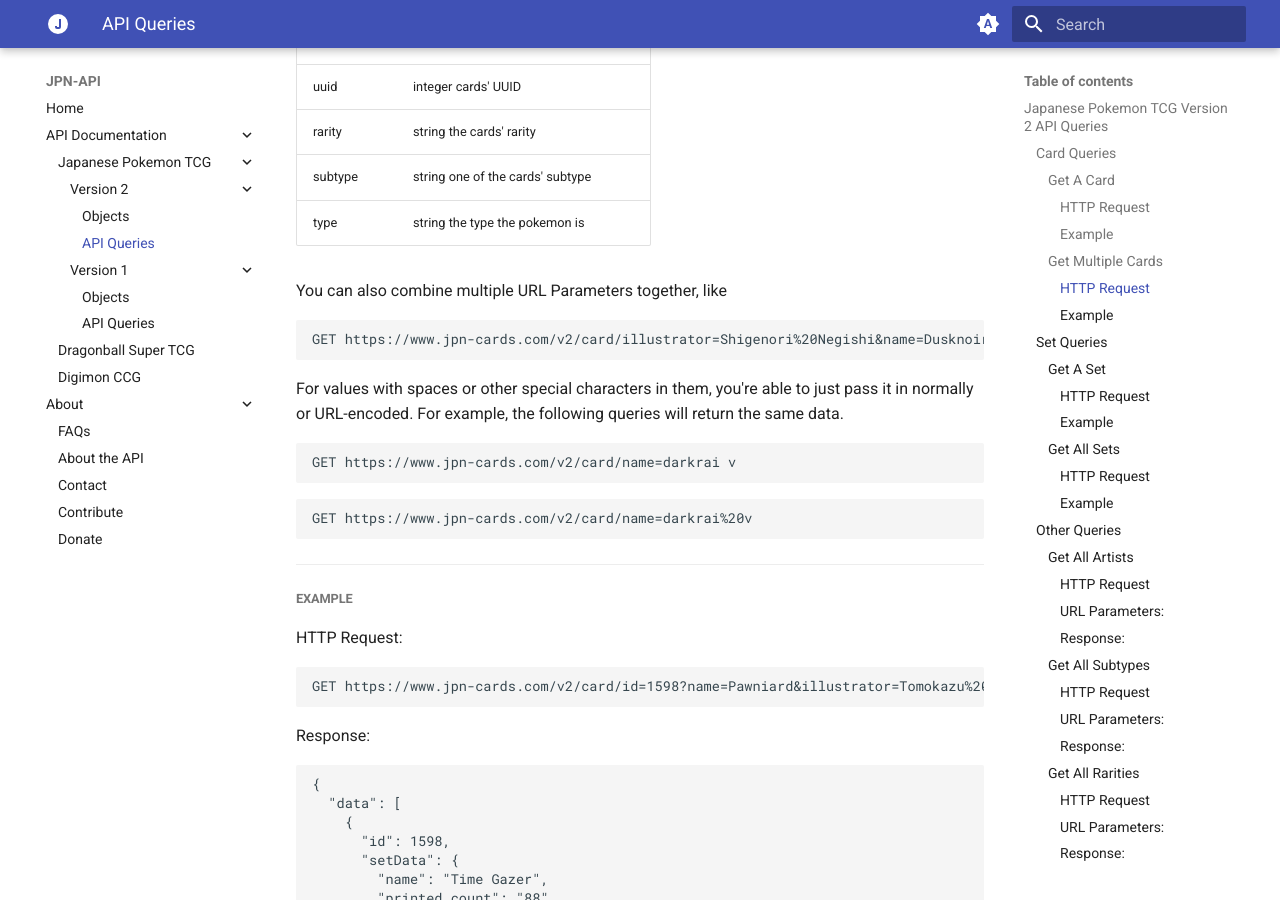
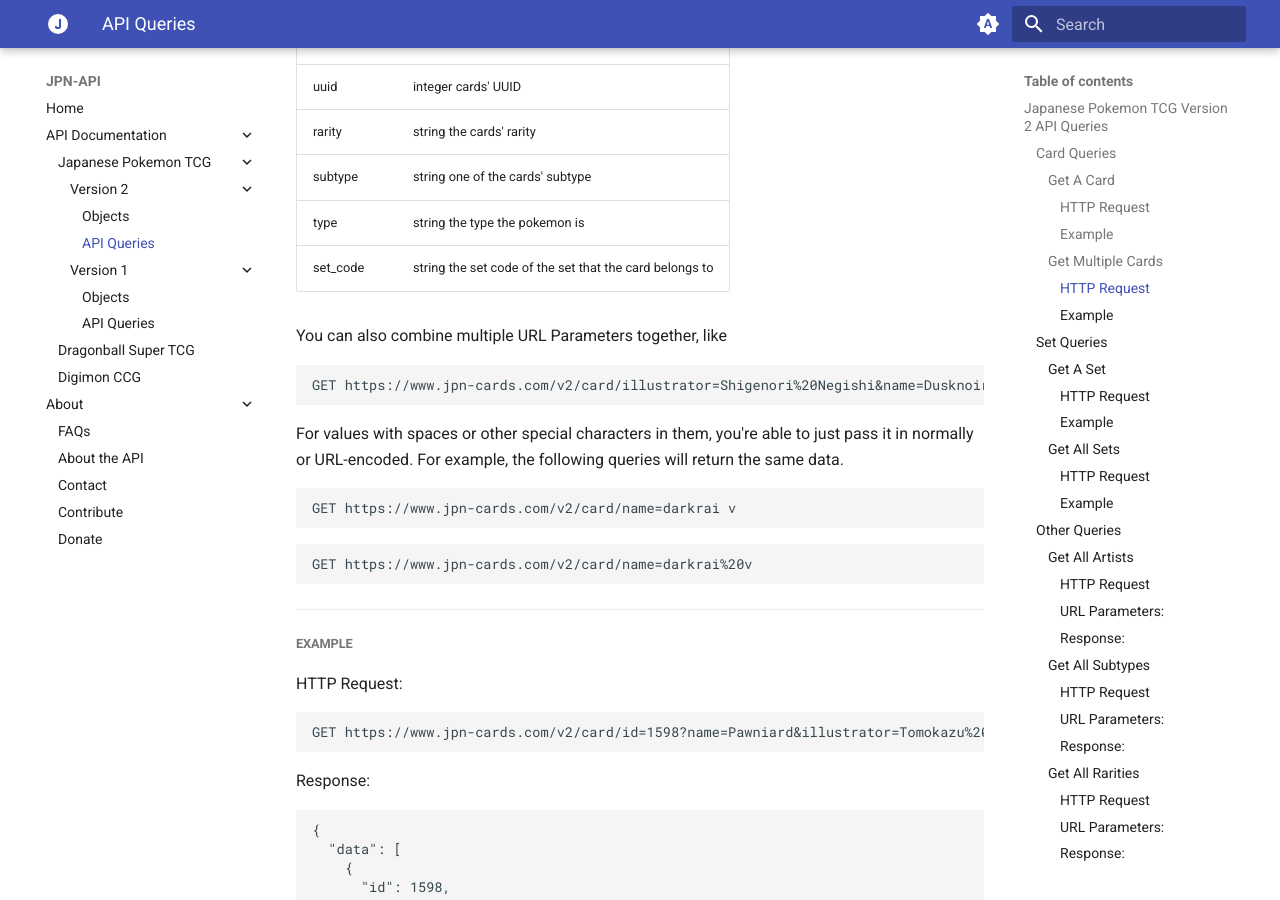
Before and after one commit to CMRicketts/jpn_cards_site, an MkDocs documentation site: the page built from docs/api_docs/pokemon/v2/v2_api.md, in a window 1280 px wide and 900 px high, scrolled down 2877 px. Built offline with MkDocs 1.6.1 and Material for MkDocs 9.7.7, drawn with Linux system fonts in a browser that asks for light colours; some of the changed lines change nothing that is shown.

Commit message:
added /card/set_code endpoint docs

````diff
--- a/docs/api_docs/pokemon/v2/v2_api.md
+++ b/docs/api_docs/pokemon/v2/v2_api.md
@@ -136,6 +136,7 @@ All URL parameters are optional, but at least one must be included.
 | rarity | string the cards' rarity |
 | subtype | string one of the cards' subtype |
 | type | string the type the pokemon is |
+| set_code | string the set code of the set that the card belongs to |
 
 You can also combine multiple URL Parameters together, like
 
@@ -160,7 +161,7 @@ GET https://www.jpn-cards.com/v2/card/name=darkrai%20v
 HTTP Request:
 
 ```bash
-GET https://www.jpn-cards.com/v2/card/id=1598?name=Pawniard&illustrator=Tomokazu%20Komiya&p_no=50&set_id=9
+GET https://www.jpn-cards.com/v2/card/id=1598?name=Pawniard&illustrator=Tomokazu%20Komiya&p_no=50&set_id=9&set_code=s10D
 ```
 
 Response:
````
